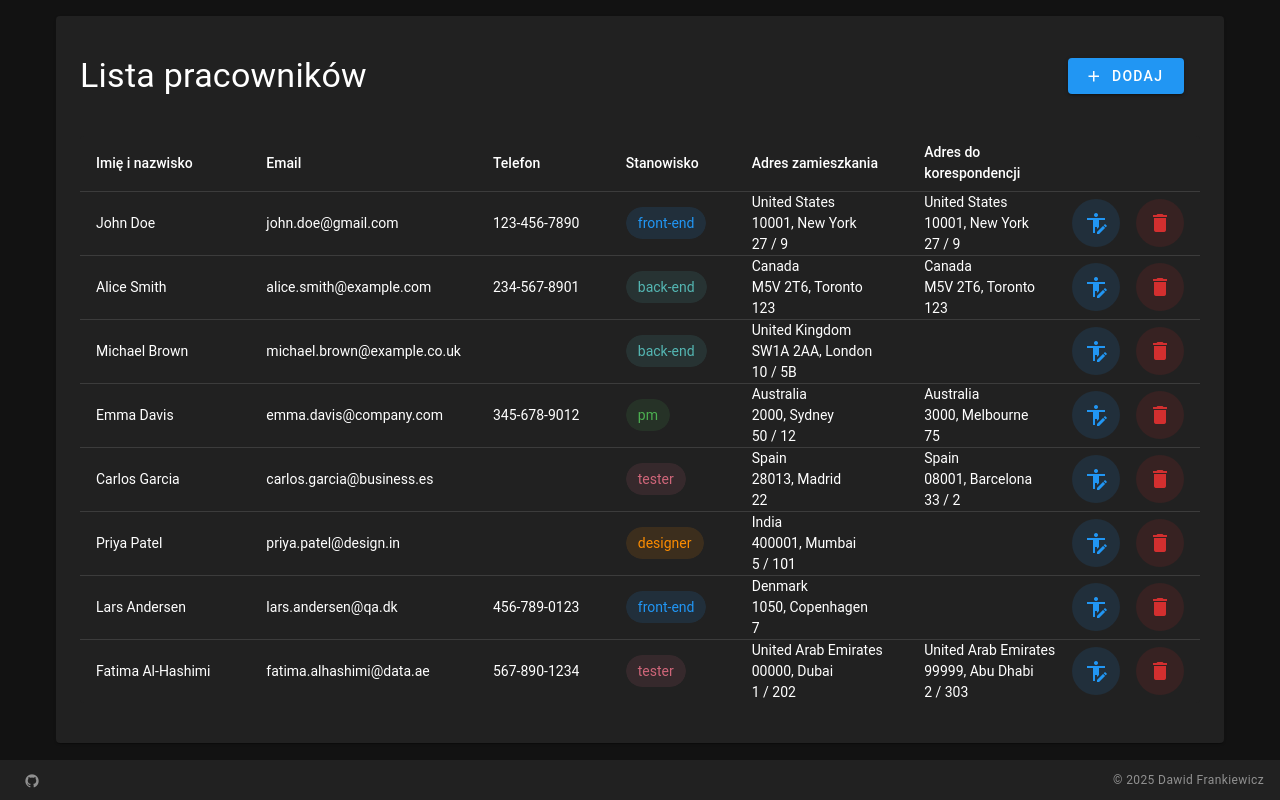
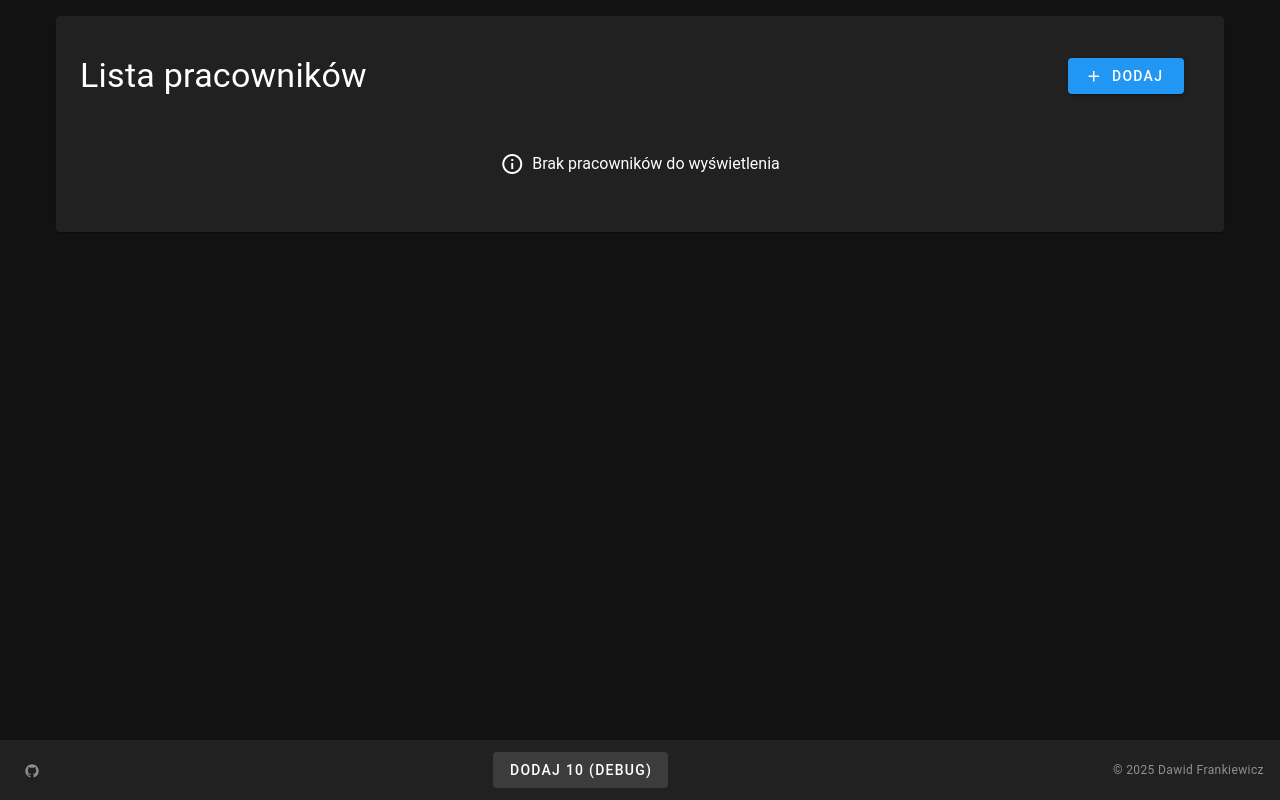
Before and after one commit to DawidFrankiewicz/primeo-vuetify-panel, a Vue app: page / in a window 1280 px wide. Built offline with nearby package versions, Linux system fonts and the light colour scheme.

Commit message:
feat: :sparkles: Add debug option, remove default employees

```diff
--- a/src/components/AppFooter.vue
+++ b/src/components/AppFooter.vue
@@ -1,5 +1,5 @@
 <template>
-    <v-footer app height="40">
+    <v-footer class="justify-space-between" app height="60">
         <a
             v-for="item in items"
             :key="item.title"
@@ -11,8 +11,11 @@
         >
             <v-icon :icon="item.icon" :size="item.icon === '$vuetify' ? 24 : 16" />
         </a>
+        <div class="d-flex justify-center ga-4">
+            <v-btn variant="tonal" @mousedown="store.massAdd(10)">Dodaj 10 (Debug)</v-btn>
+        </div>
 
-        <div class="text-caption text-disabled" style="position: absolute; right: 16px">
+        <div class="text-caption text-disabled">
             &copy; 2025
             <span class="d-none d-sm-inline-block">Dawid Frankiewicz</span>
         </div>
@@ -20,6 +23,10 @@
 </template>
 
 <script setup lang="ts">
+import { useEmployeeListStore } from '@/stores/employeeList'
+
+const store = useEmployeeListStore()
+
 const items = [
     {
         title: 'GitHub',
--- a/src/stores/employeeList.ts
+++ b/src/stores/employeeList.ts
@@ -4,11 +4,11 @@ import { defineStore } from 'pinia'
 import { nanoid } from 'nanoid'
 import { toast } from 'vue3-toastify'
 
-export const useEmployeeListStore = defineStore('employeeList', {
-    state: (): { employeeList: Employee[] } => ({
-        employeeList: [
+/**
+ * For testing purpose only
+ */
+const predefinedEmployees: EmployeeData[] = [
     {
-                id: nanoid(),
         firstNameAndLastName: 'John Doe',
         email: 'john.doe@gmail.com',
         jobTitle: JobTitle.FRONT_END,
@@ -29,7 +29,6 @@ export const useEmployeeListStore = defineStore('employeeList', {
         },
     },
     {
-                id: nanoid(),
         firstNameAndLastName: 'Alice Smith',
         email: 'alice.smith@example.com',
         jobTitle: JobTitle.BACK_END,
@@ -48,7 +47,6 @@ export const useEmployeeListStore = defineStore('employeeList', {
         },
     },
     {
-                id: nanoid(),
         firstNameAndLastName: 'Michael Brown',
         email: 'michael.brown@example.co.uk',
         jobTitle: JobTitle.BACK_END,
@@ -61,7 +59,6 @@ export const useEmployeeListStore = defineStore('employeeList', {
         },
     },
     {
-                id: nanoid(),
         firstNameAndLastName: 'Emma Davis',
         email: 'emma.davis@company.com',
         jobTitle: JobTitle.PM,
@@ -81,7 +78,6 @@ export const useEmployeeListStore = defineStore('employeeList', {
         },
     },
     {
-                id: nanoid(),
         firstNameAndLastName: 'Carlos Garcia',
         email: 'carlos.garcia@business.es',
         jobTitle: JobTitle.TESTER,
@@ -100,7 +96,6 @@ export const useEmployeeListStore = defineStore('employeeList', {
         },
     },
     {
-                id: nanoid(),
         firstNameAndLastName: 'Priya Patel',
         email: 'priya.patel@design.in',
         jobTitle: JobTitle.DESIGNER,
@@ -113,7 +108,6 @@ export const useEmployeeListStore = defineStore('employeeList', {
         },
     },
     {
-                id: nanoid(),
         firstNameAndLastName: 'Lars Andersen',
         email: 'lars.andersen@qa.dk',
         jobTitle: JobTitle.FRONT_END,
@@ -126,7 +120,6 @@ export const useEmployeeListStore = defineStore('employeeList', {
         },
     },
     {
-                id: nanoid(),
         firstNameAndLastName: 'Fatima Al-Hashimi',
         email: 'fatima.alhashimi@data.ae',
         jobTitle: JobTitle.TESTER,
@@ -146,7 +139,11 @@ export const useEmployeeListStore = defineStore('employeeList', {
             apartmentNumber: '303',
         },
     },
-        ],
+]
+
+export const useEmployeeListStore = defineStore('employeeList', {
+    state: (): { employeeList: Employee[] } => ({
+        employeeList: [],
     }),
     actions: {
         removeEmployee(
@@ -199,5 +196,15 @@ export const useEmployeeListStore = defineStore('employeeList', {
 
             if (notify) toast.success('Edytowano dane pracownika')
         },
+        /**
+         * This function is for testing purpose only, adds X of employees instantly
+         */
+        massAdd(numberOfEmployees: number) {
+            for (let i = 0; i < numberOfEmployees; i++) {
+                this.addEmployee(predefinedEmployees[i % predefinedEmployees.length], {
+                    notify: false,
+                })
+            }
+        },
     },
 })
```
Lines whose indentation alone changed are shown as unchanged.
